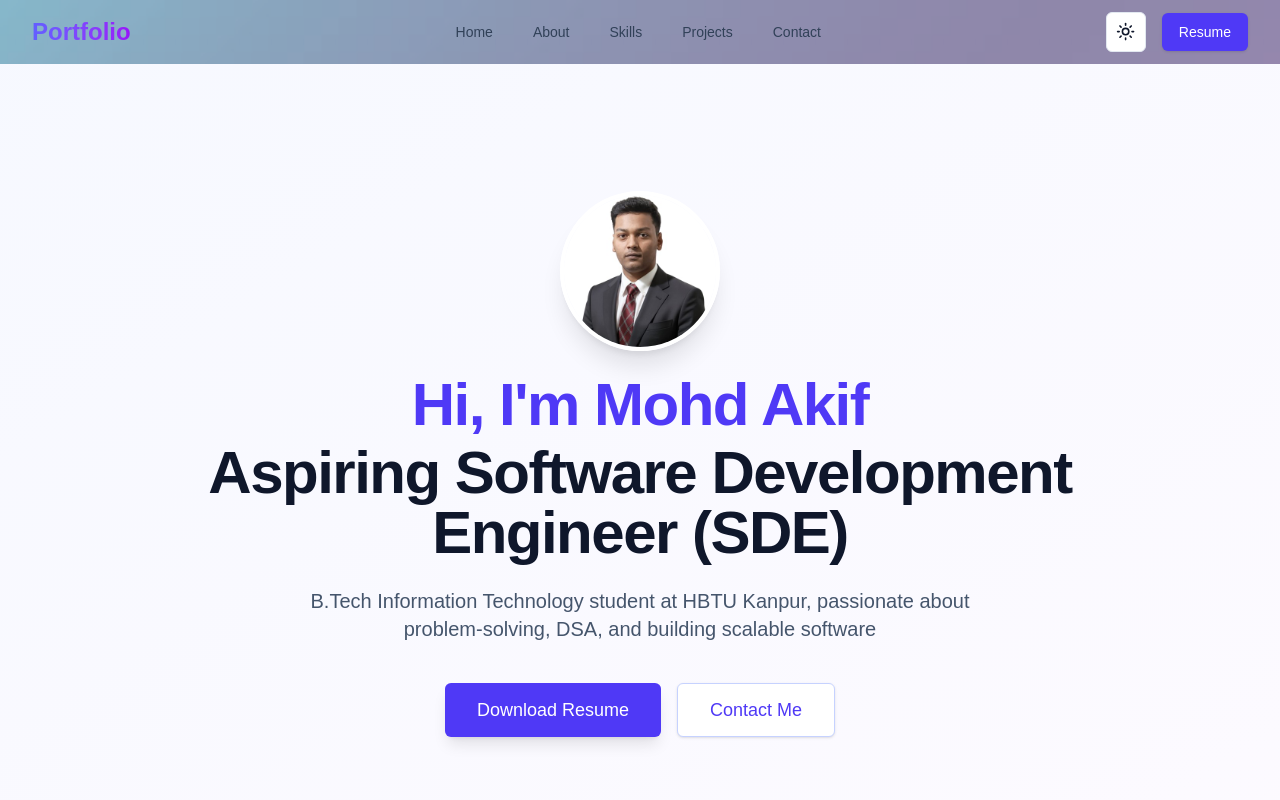
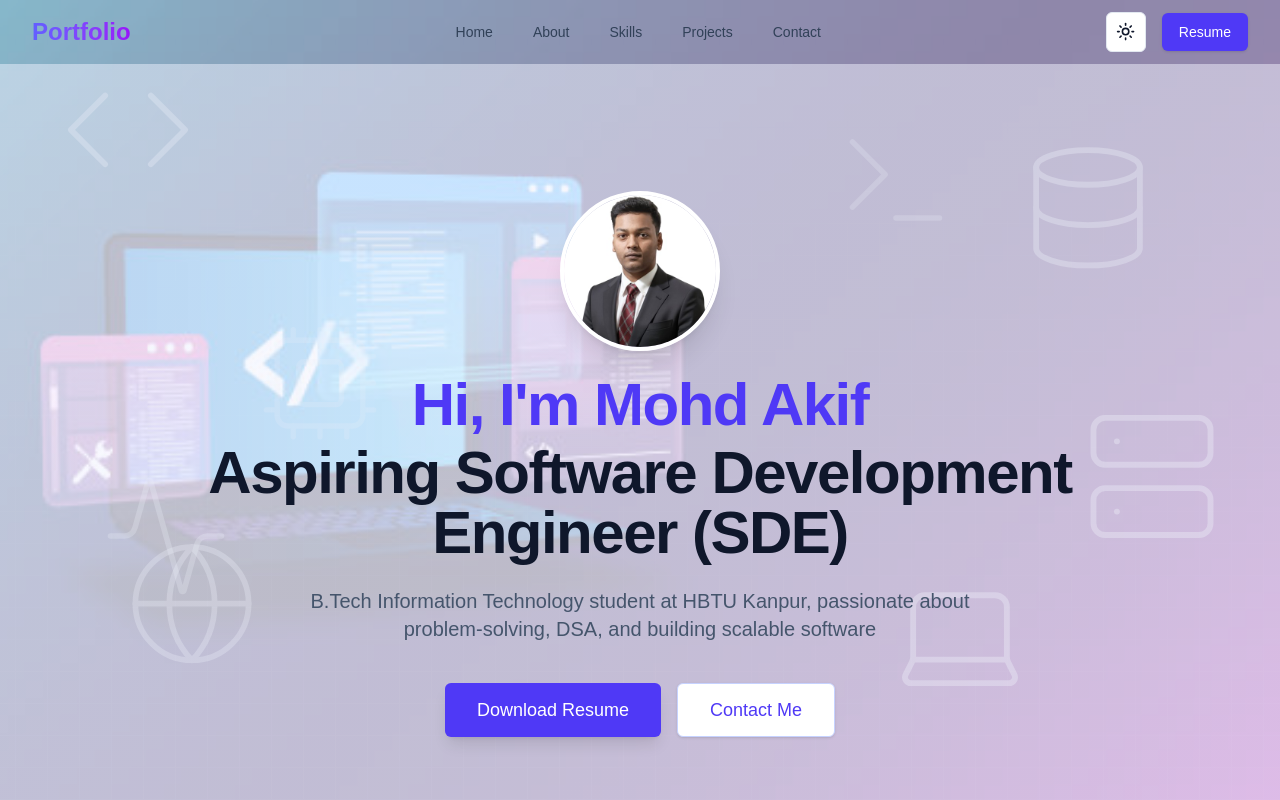
Before and after one commit to makif0456-cloud/portfolio, a Next.js app: page / in a window 1280 px wide. Shown: the top 800 px of the page. Built offline with nearby package versions, Linux system fonts and the light colour scheme.

Commit message:
Change Hero section background to transparent

```diff
--- a/src/components/Hero.tsx
+++ b/src/components/Hero.tsx
@@ -11,7 +11,7 @@ export function Hero() {
     const { title, subtitle, cta, image } = portfolioData.hero;
 
     return (
-        <section className="relative h-screen flex flex-col justify-center items-center text-center px-4 overflow-hidden bg-white dark:bg-slate-950">
+        <section className="relative h-screen flex flex-col justify-center items-center text-center px-4 overflow-hidden bg-transparent">
             <div className="absolute inset-0 bg-gradient-to-br from-indigo-50/50 to-purple-50/50 dark:from-indigo-950/20 dark:to-purple-950/20" />
 
             <motion.div
```
